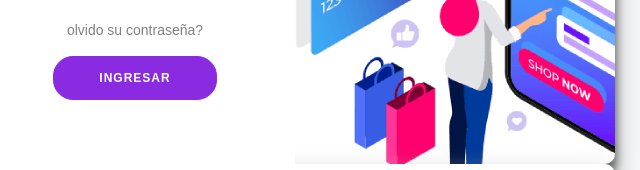
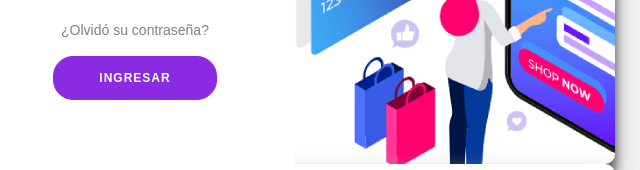
Before and after one commit to gastonmartinezz/Entrega, a plain HTML site: page login.html in a window 1280 px wide. Shown: the part 216-386 px from the top of the page, 345-985 px from the left. Drawn offline with Linux system fonts and the light colour scheme.

Commit message:
Algunos ajustes chicos

```diff
--- a/css/login.css
+++ b/css/login.css
@@ -87,7 +87,7 @@ input {
 	background-color: white;
 	border-radius: 10px;
   	box-shadow: 0 14px 28px darkgray,
-			0 10px 10px black;
+				0 10px 10px black;
 	position: relative;
 	overflow: hidden;
 	width: 50rem;
--- a/login.html
+++ b/login.html
@@ -9,11 +9,6 @@
   <link href="https://fonts.googleapis.com/css?family=Raleway:300,300i,400,400i,700,700i,900,900i" rel="stylesheet">
   <link href="css/bootstrap.min.css" rel="stylesheet">
   <link href="css/login.css" rel="stylesheet">
-  <style>
-    body {
-      background-color: rgb(248, 249, 250);
-    }
-  </style>
 </head>
 
 <body>
@@ -21,11 +16,10 @@
     <div class="container" id="container">
       <div class="form-container ingresar-container">
         <form action="#">
-
           <h1>Bienvenido</h1>
           <input type="email" placeholder="Email" />
           <input type="password" placeholder="Password" />
-				<a href="#">olvido su contraseña?</a>
+          <a href="#">¿Olvidó su contraseña?</a>
           <button>ingresar</button>
         </form>
       </div>
@@ -37,6 +31,7 @@
       </div>
     </div>
   </main>
+
   <footer class="text-muted">
     <div class="container">
       <p class="float-end">
@@ -45,7 +40,6 @@
       <p>Este sitio forma parte de <a href="https://jovenesaprogramar.edu.uy/" target="_blank">Jovenes a Programar</a></p>
     </div>
   </footer>
+</body>
 <script src="js/login.js"></script>
-</body>
-
 </html>
```
Lines whose indentation alone changed are shown as unchanged.
